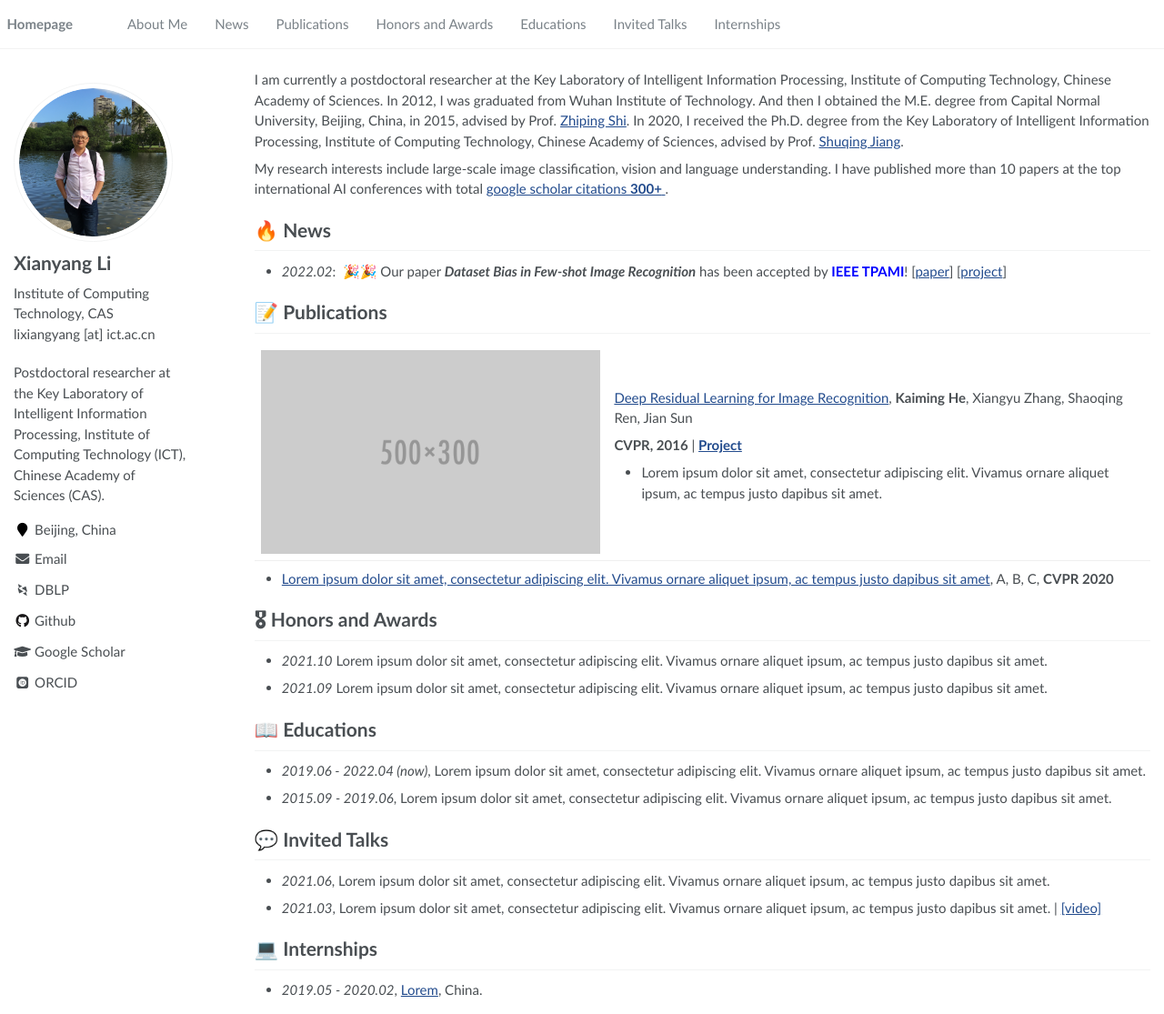
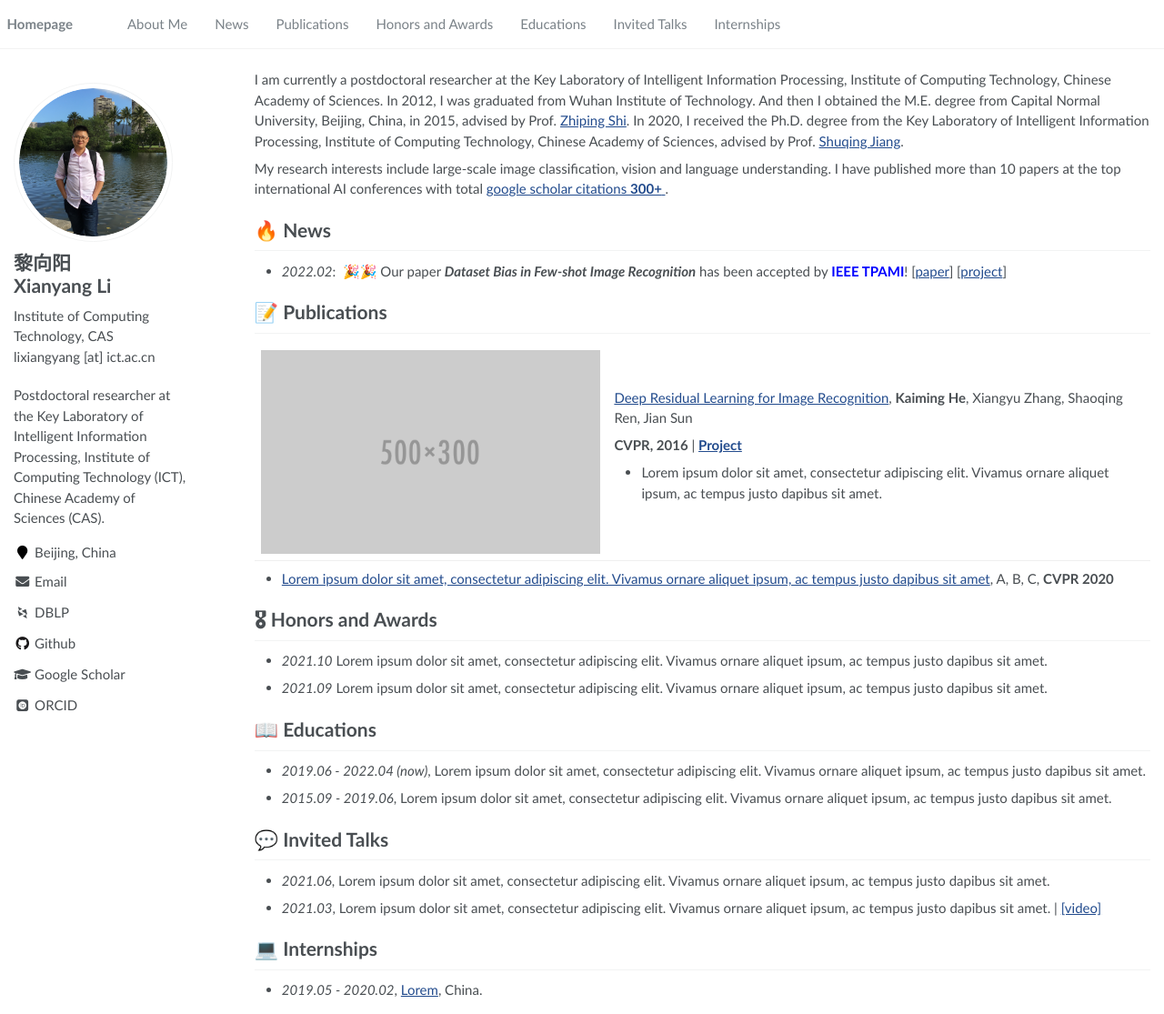
Before and after one commit to yang-zheming/xiangyangli20.github.io, a Jekyll site: the page built from _pages/about.md, in a window 1280 px wide and 1115 px high. Shown: the whole window at 91% size. Built offline with Jekyll 4.4.1, drawn with Linux system fonts in a browser that asks for light colours; some web fonts are replaced.

Commit message:
Update _config.yml

```diff
--- a/_config.yml
+++ b/_config.yml
@@ -8,7 +8,7 @@
 #timezone: Asia/Shanghai
 
 # Site Settings
-title                    : "黎向阳<br />XiangyangLi"
+title                    : "XiangyangLi"
 description              : "Postdoctoral researcher at the Key Laboratory of Intelligent Information Processing, Institute of Computing Technology (ICT), Chinese Academy of Sciences (CAS)."
 repository               : "XiangangLi20/xiangyangli20.github.io"
 google_scholar_stats_use_cdn : true
@@ -23,7 +23,7 @@ baidu_site_verification  :  # get baidu_site_verification from https://ziyuan.ba
 
 # Site Author
 author:
-  name             : "Xianyang Li"
+  name             : "黎向阳<br />Xianyang Li"
   avatar           : "images/android-chrome-512x512.png"
   bio              : "Institute of Computing Technology, CAS<br />lixiangyang [at] ict.ac.cn"
   location         : "Beijing, China"
```
